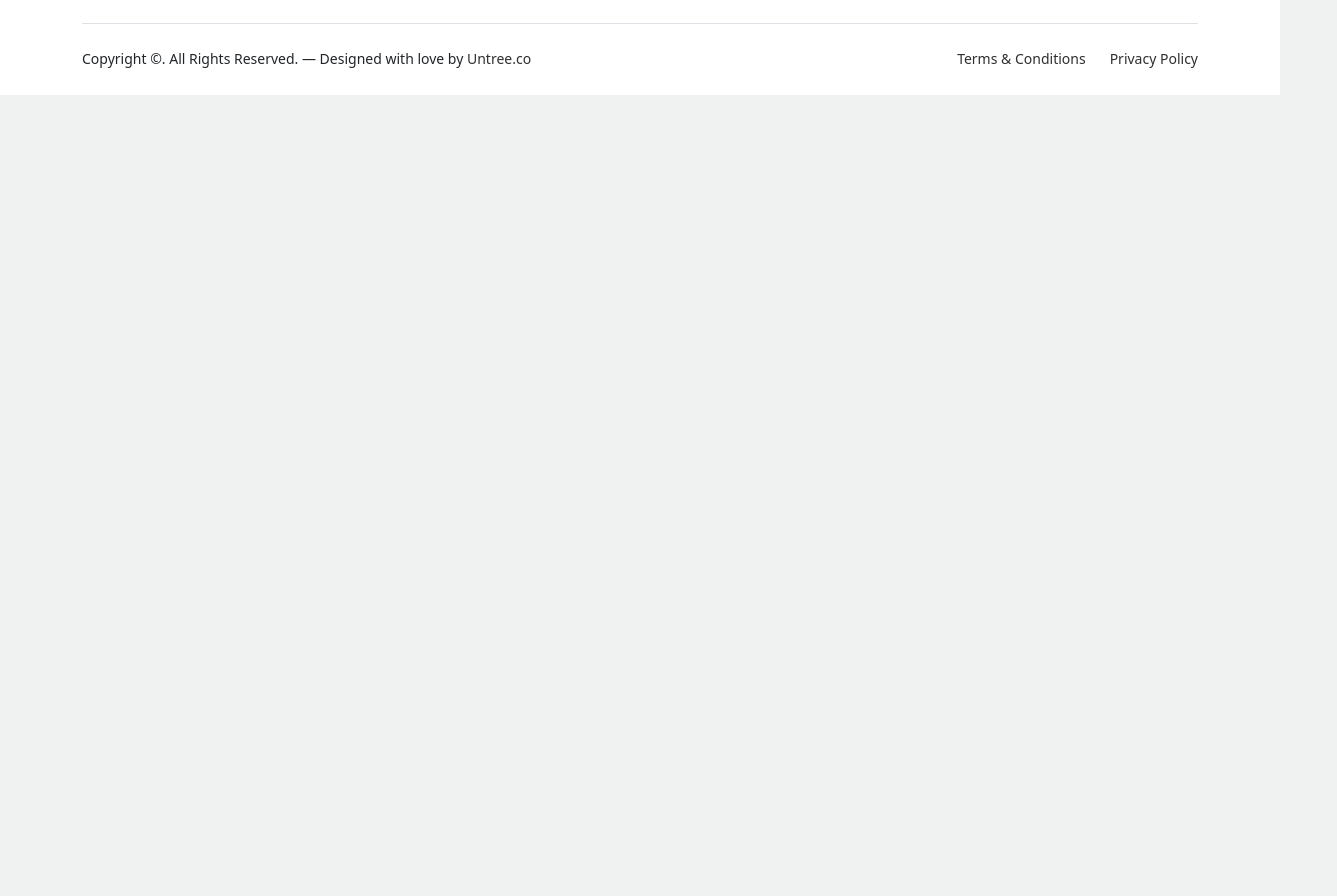
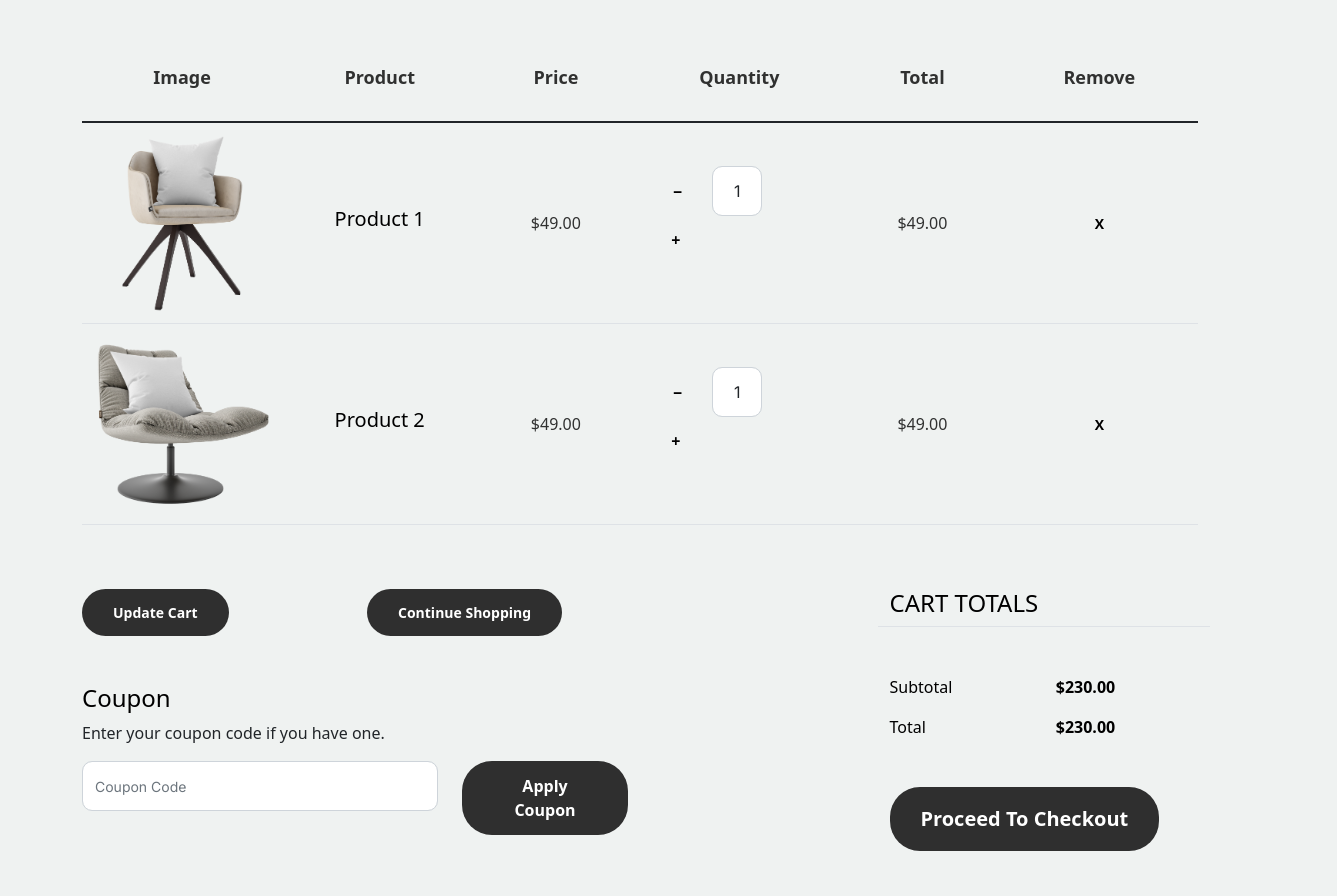
Before and after one commit to Developer-Kabir/FurniMart, a React (Create React App) app: page /cart in a window 1280 px wide. Shown: the part 620-1516 px from the top of the page, 1337 px wide, since content can reach past the window. Before the commit the page ends 800 px from the top, so only its background shows below. Built offline with nearby package versions, Linux system fonts and the light colour scheme.

Commit message:
caer page added

```diff
--- a/src/App.js
+++ b/src/App.js
@@ -2,6 +2,7 @@ import { Route, Routes } from 'react-router-dom';
 import './App.css';
 import About from './Components/Pages/About/About';
 import Blog from './Components/Pages/Blog/Blog';
+import Cart from './Components/Pages/Cart/Cart';
 import Contact from './Components/Pages/Contact/Contact';
 import Home from './Components/Pages/Home/Home';
 import Service from './Components/Pages/Service/Service';
@@ -20,6 +21,7 @@ function App() {
       <Route path='/shop' element={<Shop></Shop>}></Route>
       <Route path='/contact' element={<Contact></Contact>}></Route>
       <Route path='/blog' element={<Blog></Blog>}></Route>
+      <Route path='/cart' element={<Cart></Cart>}></Route>
      </Routes>
      <Footer></Footer>
     </div>
--- /dev/null
+++ b/src/Components/Pages/Cart/Cart.js
@@ -0,0 +1,14 @@
+import React from 'react';
+import CartBanner from './CartBanner';
+import CartContent from './CartContent';
+
+const Cart = () => {
+    return (
+        <div>
+            <CartBanner></CartBanner>
+            <CartContent></CartContent>
+        </div>
+    );
+};
+
+export default Cart;
--- /dev/null
+++ b/src/Components/Pages/Cart/CartBanner.js
@@ -0,0 +1,28 @@
+import React from 'react';
+
+const CartBanner = () => {
+    return (
+        <div>
+            	<div class="hero">
+				<div class="container">
+					<div class="row justify-content-between">
+						<div class="col-lg-5">
+							<div class="intro-excerpt">
+								<h1>Cart</h1>
+								<p class="mb-4">Donec vitae odio quis nisl dapibus malesuada. Nullam ac aliquet velit. Aliquam vulputate velit imperdiet dolor tempor tristique.</p>
+								<p><a href="" class="btn btn-secondary me-2">Shop More</a><a href="#" class="btn btn-white-outline">Explore</a></p>
+							</div>
+						</div>
+						<div class="col-lg-7">
+							<div class="hero-img-wrap">
+								<img src="Assets/images/couch.png" class="img-fluid"/>
+							</div>
+						</div>
+					</div>
+				</div>
+			</div>
+        </div>
+    );
+};
+
+export default CartBanner;
--- /dev/null
+++ b/src/Components/Pages/Cart/CartContent.js
@@ -0,0 +1,139 @@
+import React from 'react';
+
+const CartContent = () => {
+    return (
+        <div>
+            <div class="untree_co-section before-footer-section">
+            <div class="container">
+              <div class="row mb-5">
+                <form class="col-md-12" method="post">
+                  <div class="site-blocks-table">
+                    <table class="table">
+                      <thead>
+                        <tr>
+                          <th class="product-thumbnail">Image</th>
+                          <th class="product-name">Product</th>
+                          <th class="product-price">Price</th>
+                          <th class="product-quantity">Quantity</th>
+                          <th class="product-total">Total</th>
+                          <th class="product-remove">Remove</th>
+                        </tr>
+                      </thead>
+                      <tbody>
+                        <tr>
+                          <td class="product-thumbnail">
+                            <img src="Assets/images/product-1.png" alt="Image" class="img-fluid"/>
+                          </td>
+                          <td class="product-name">
+                            <h2 class="h5 text-black">Product 1</h2>
+                          </td>
+                          <td>$49.00</td>
+                          <td>
+                            <div class="input-group mb-3 d-flex align-items-center quantity-container" style={{maxWidth: "120px"}}>
+                              <div class="input-group-prepend">
+                                <button class="btn btn-outline-black decrease" type="button">&minus;</button>
+                              </div>
+                              <input type="text" class="form-control text-center quantity-amount" value="1" placeholder="" aria-label="Example text with button addon" aria-describedby="button-addon1"/>
+                              <div class="input-group-append">
+                                <button class="btn btn-outline-black increase" type="button">+</button>
+                              </div>
+                            </div>
+
+                          </td>
+                          <td>$49.00</td>
+                          <td><a href="#" class="btn btn-contact btn-sm">X</a></td>
+                        </tr>
+
+                        <tr>
+                          <td class="product-thumbnail">
+                            <img src="Assets/images/product-2.png" alt="Image" class="img-fluid"/>
+                          </td>
+                          <td class="product-name">
+                            <h2 class="h5 text-black">Product 2</h2>
+                          </td>
+                          <td>$49.00</td>
+                          <td>
+                            <div class="input-group mb-3 d-flex align-items-center quantity-container" style={{maxWidth: "120px"}}>
+                              <div class="input-group-prepend">
+                                <button class="btn btn-outline-black decrease" type="button">&minus;</button>
+                              </div>
+                              <input type="text" class="form-control text-center quantity-amount" value="1" placeholder="" aria-label="Example text with button addon" aria-describedby="button-addon1"/>
+                              <div class="input-group-append">
+                                <button class="btn btn-outline-black increase" type="button">+</button>
+                              </div>
+                            </div>
+
+                          </td>
+                          <td>$49.00</td>
+                          <td><a href="#" class="btn btn-contact btn-sm">X</a></td>
+                        </tr>
+                      </tbody>
+                    </table>
+                  </div>
+                </form>
+              </div>
+
+              <div class="row">
+                <div class="col-md-6">
+                  <div class="row mb-5">
+                    <div class="col-md-6 mb-3 mb-md-0">
+                      <button class="btn btn-sm btn-contact">Update Cart</button>
+                    </div>
+                    <div class="col-md-6">
+                      <button class="btn  btn-sm btn-contact">Continue Shopping</button>
+                    </div>
+                  </div>
+                  <div class="row">
+                    <div class="col-md-12">
+                      <label class="text-black h4" for="coupon">Coupon</label>
+                      <p>Enter your coupon code if you have one.</p>
+                    </div>
+                    <div class="col-md-8 mb-3 mb-md-0">
+                      <input type="text" class="form-control py-3" id="coupon" placeholder="Coupon Code"/>
+                    </div>
+                    <div class="col-md-4">
+                      <button class="btn btn-contact">Apply Coupon</button>
+                    </div>
+                  </div>
+                </div>
+                <div class="col-md-6 pl-5">
+                  <div class="row justify-content-end">
+                    <div class="col-md-7">
+                      <div class="row">
+                        <div class="col-md-12 text-right border-bottom mb-5">
+                          <h3 class="text-black h4 text-uppercase">Cart Totals</h3>
+                        </div>
+                      </div>
+                      <div class="row mb-3">
+                        <div class="col-md-6">
+                          <span class="text-black">Subtotal</span>
+                        </div>
+                        <div class="col-md-6 text-right">
+                          <strong class="text-black">$230.00</strong>
+                        </div>
+                      </div>
+                      <div class="row mb-5">
+                        <div class="col-md-6">
+                          <span class="text-black">Total</span>
+                        </div>
+                        <div class="col-md-6 text-right">
+                          <strong class="text-black">$230.00</strong>
+                        </div>
+                      </div>
+
+                      <div class="row">
+                        <div class="col-md-12">
+                          <button class="btn btn-lg py-3 btn-contact" onclick="window.location='checkout.html'">Proceed To Checkout</button>
+                        </div>
+                      </div>
+                    </div>
+                  </div>
+                </div>
+              </div>
+            </div>
+          </div>
+        </div>
+    );
+};
+
+export default CartContent;
--- a/src/Components/Shared/Header.js
+++ b/src/Components/Shared/Header.js
@@ -27,7 +27,7 @@ const Header = () => {
 
         <ul class="custom-navbar-cta navbar-nav mb-2 mb-md-0 ms-5">
             <li><a class="nav-link" href="#"><img src="Assets/images/user.svg" alt=''/></a></li>
-            <li><a class="nav-link" href="cart.html"><img src="Assets/images/cart.svg" alt=''/></a></li>
+            <li><Link class="nav-link" to="/cart"><img src="Assets/images/cart.svg" alt=''/></Link></li>
         </ul>
     </div>
 </div>
```
